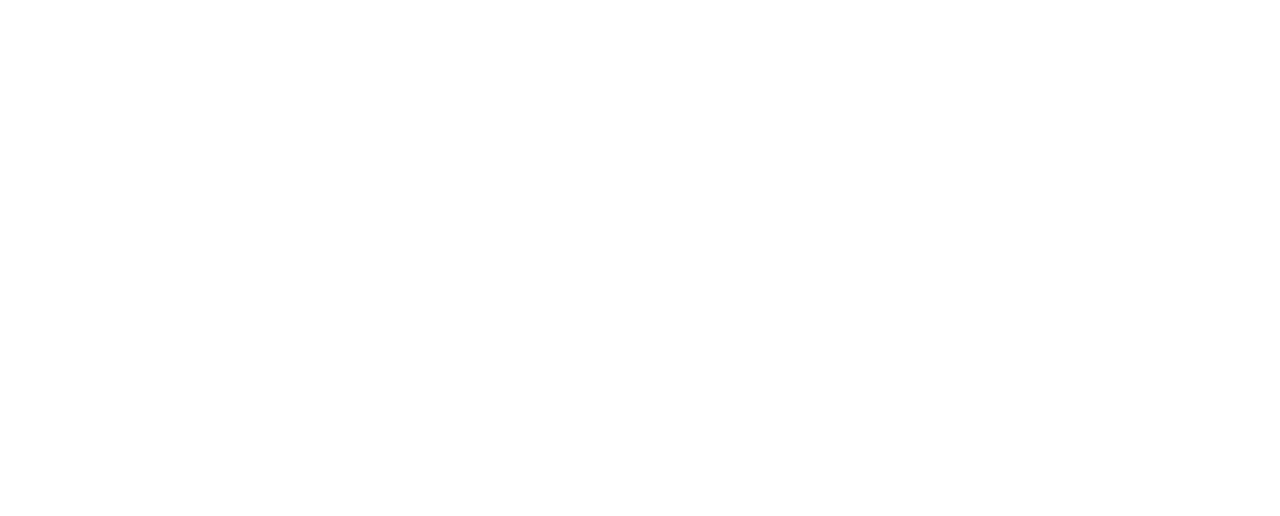
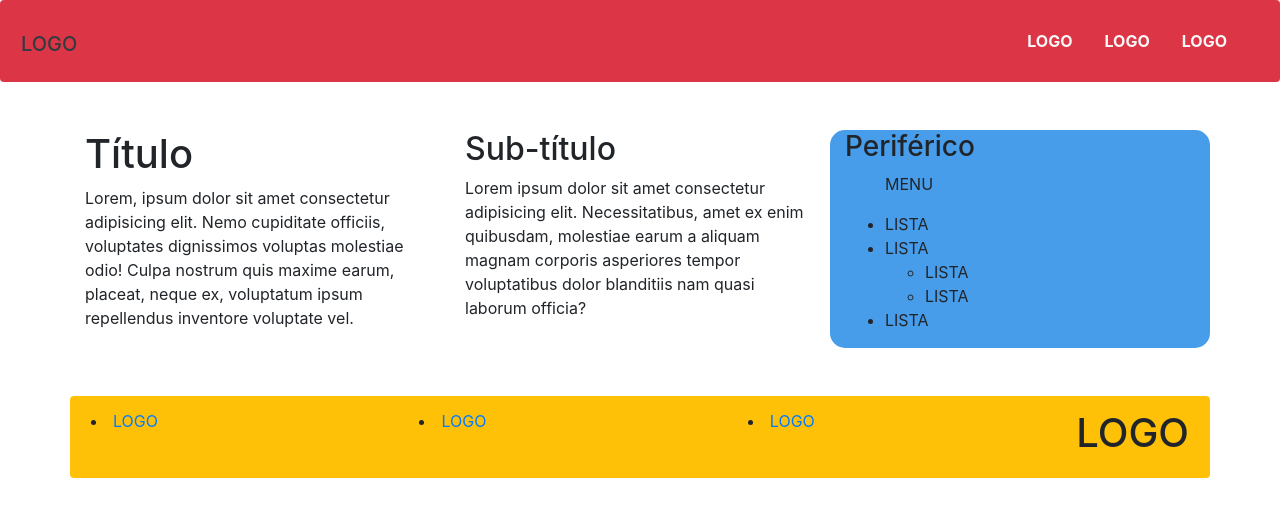
Before and after one commit to lucassOliveiira/training, a plain HTML site: page bootstrap-exs/boots02/boots02.html in a window 1280 px wide. Drawn offline with nearby package versions, Linux system fonts and the light colour scheme.

Commit message:
tentando alinhar a DIV do canto inferior esquerdo para o superior direito

```diff
--- a/bootstrap-exs/boots02/boots02.html
+++ b/bootstrap-exs/boots02/boots02.html
@@ -1,22 +1,57 @@
 <!DOCTYPE html>
 <html lang="pt-br">
+
 <head>
     <meta charset="UTF-8">
     <meta http-equiv="X-UA-Compatible" content="IE=edge">
     <meta name="viewport" content="width=device-width, initial-scale=1.0">
+    <link rel="stylesheet" href="https://stackpath.bootstrapcdn.com/bootstrap/4.1.3/css/bootstrap.min.css" integrity="sha384-MCw98/SFnGE8fJT3GXwEOngsV7Zt27NXFoaoApmYm81iuXoPkFOJwJ8ERdknLPMO" crossorigin="anonymous">
+    <link rel="stylesheet" href="style.css">
     <title>BootsTrap 02</title>
 </head>
+
 <body>
-    <header>
-
+    <header class=" container-fluid bg-danger d-flex alert justify-content-between mb-5">
+        <h1><a class="navbar-brand text-dark" href="#">LOGO</a></h1>
+        <nav class="nav navbar">
+            <li><a class="m-3 text-light font-weight-bold" href="#">LOGO</a></li>
+            <li><a class="m-3 text-light font-weight-bold" href="#">LOGO</a></li>
+            <li><a class="m-3 text-light font-weight-bold" href="#">LOGO</a></li>
+        </nav>
     </header>
-    <main>
+    <main class="container">
         <section>
-
+            <div class="divona row">
+                <div class="col-6 col-md-4 col-sm-6">
+                    <h1>Título</h1>
+                    <p>Lorem, ipsum dolor sit amet consectetur adipisicing elit. Nemo cupiditate officiis, voluptates dignissimos voluptas molestiae odio! Culpa nostrum quis maxime earum, placeat, neque ex, voluptatum ipsum repellendus inventore voluptate vel.</p>
+                </div>
+                <div class="col-12 col-md-4 col-sm-12">
+                    <h2>Sub-título</h2>
+                    <p>Lorem ipsum dolor sit amet consectetur adipisicing elit. Necessitatibus, amet ex enim quibusdam, molestiae earum a aliquam magnam corporis asperiores tempor voluptatibus dolor blanditiis nam quasi laborum officia?</p>
+                </div>
+                <div class="lista col-4 col-md-4 col-sm-4">
+                    <h3>Periférico</h3>
+                    <ul>
+                        <p>MENU</p>
+                        <li>LISTA</li>
+                        <li>LISTA</li>
+                        <ul>
+                            <li>LISTA</li>
+                            <li>LISTA</li>
+                        </ul>
+                        <li>LISTA</li>
+                    </ul>
+                </div>
+            </div>
         </section>
     </main>
-    <footer>
-
+    <footer class="container bg-warning d-flex alert justify-content-between mt-5">
+        <li><a href="#">LOGO</a></li>
+        <li><a href="#">LOGO</a></li>
+        <li><a href="#">LOGO</a></li>
+        <h1>LOGO</h1>
     </footer>
 </body>
+
 </html>
--- /dev/null
+++ b/bootstrap-exs/boots02/style.css
@@ -0,0 +1,14 @@
+@charset "UTF-8";
+
+.divona {
+    display: flex;
+}
+
+.lista {
+    display: flex;
+    flex-flow: column wrap;
+    background-color: rgb(71, 157, 233);
+    border-radius: 15px;
+ }
+
+ /* position-absolute alert alert-success */
```
Also changed, not shown: bootstrap-exs/boots01/boots01.html (+1 -2 lines).
